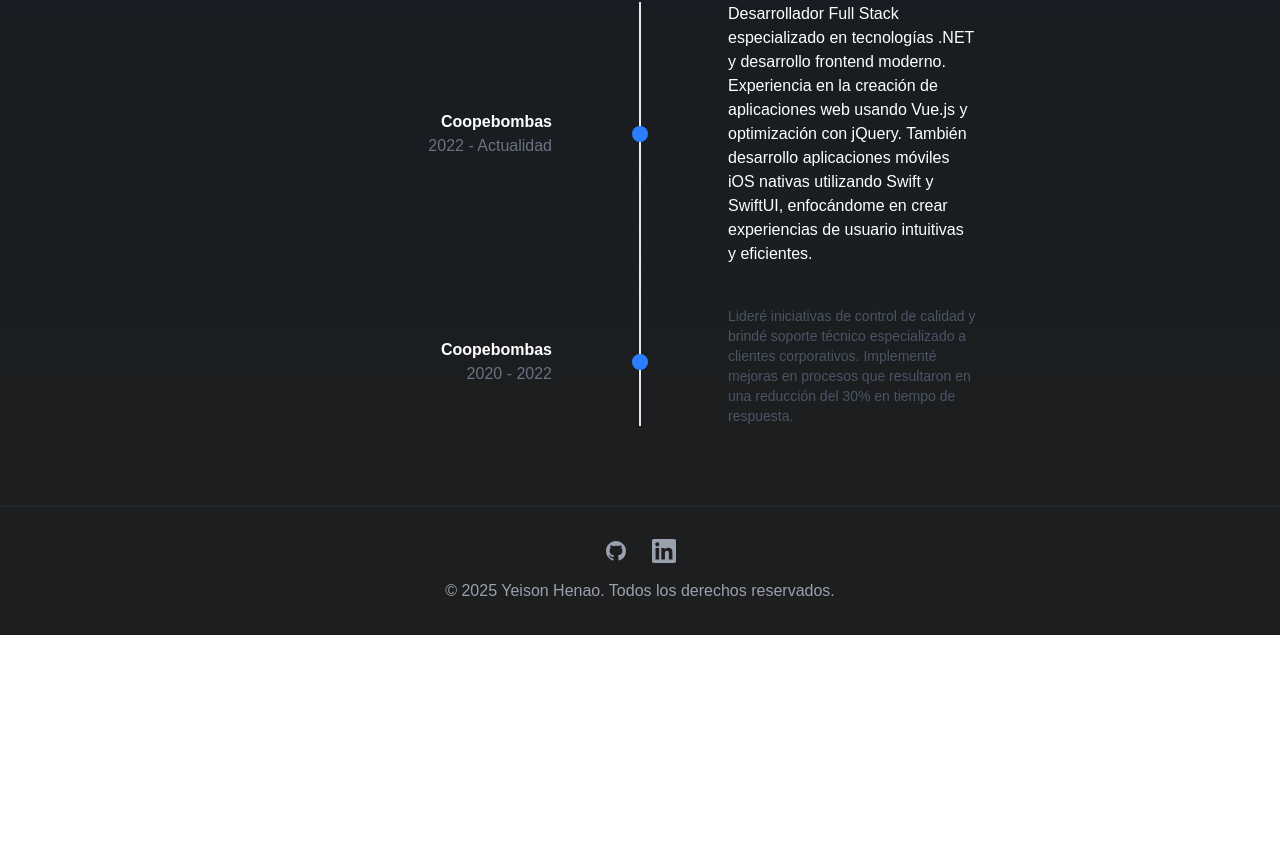
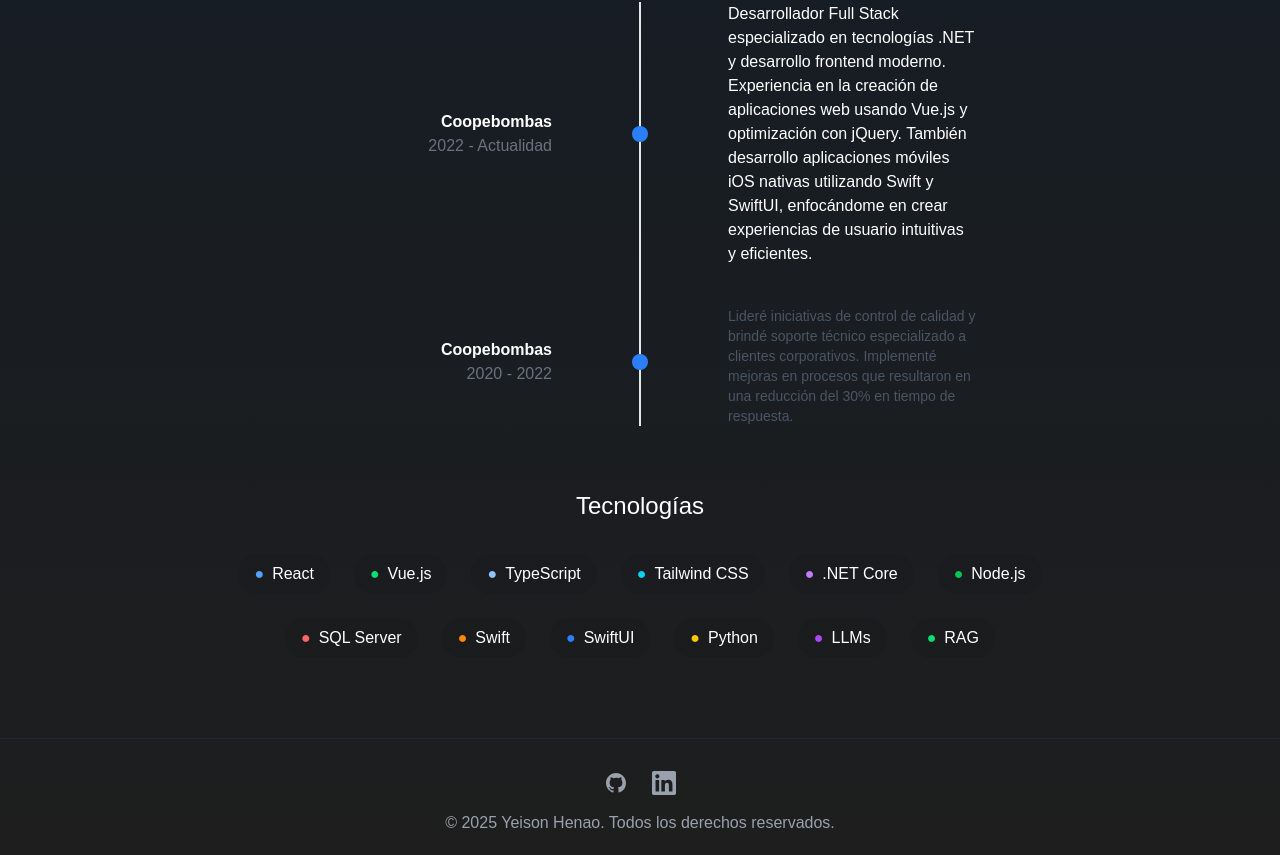
Before and after one commit to YeisonHenao/portfolio, a React (Vite) app: page / in a window 1280 px wide. Shown: the part 1100-1955 px from the top of the page. Before the commit the page ends 1735 px from the top, so only its background shows below. Built offline with nearby package versions, Linux system fonts and the light colour scheme.

Commit message:
Cambio en textos y se añade sección de tecnologias

```diff
--- a/src/App.tsx
+++ b/src/App.tsx
@@ -79,7 +79,7 @@ function App() {
           <div className="mt-10">
             <h2 className="text-center text-2xl m-8">Experiencia</h2>
             <p className="text-center max-w-3xl mx-auto leading-relaxed text-lg mb-8">
-              Con más de 3 años de experiencia en el desarrollo de software, he
+              Con más de 4 años de experiencia en el desarrollo de software, he
               trabajado en Coopebombas donde he evolucionado desde roles de
               soporte técnico hasta convertirme en desarrollador Full Stack. Mi
               trayectoria demuestra un crecimiento constante y adaptabilidad a
@@ -128,6 +128,68 @@ function App() {
             </div>
           </div>
         </section>
+        <section id="tecnologias" className="mt-16">
+          <div>
+            <h2 className="text-center text-2xl m-8">Tecnologías</h2>
+            <div className="flex flex-wrap justify-center gap-6 max-w-4xl mx-auto">
+              {/* Tecnologías Frontend */}
+              <div className="flex items-center bg-zinc-900/30 px-4 py-2 rounded-full">
+                <span className="text-blue-400 mr-2">●</span>
+                <span>React</span>
+              </div>
+              <div className="flex items-center bg-zinc-900/30 px-4 py-2 rounded-full">
+                <span className="text-green-400 mr-2">●</span>
+                <span>Vue.js</span>
+              </div>
+              <div className="flex items-center bg-zinc-900/30 px-4 py-2 rounded-full">
+                <span className="text-blue-300 mr-2">●</span>
+                <span>TypeScript</span>
+              </div>
+              <div className="flex items-center bg-zinc-900/30 px-4 py-2 rounded-full">
+                <span className="text-cyan-400 mr-2">●</span>
+                <span>Tailwind CSS</span>
+              </div>
+
+              {/* Tecnologías Backend */}
+              <div className="flex items-center bg-zinc-900/30 px-4 py-2 rounded-full">
+                <span className="text-purple-400 mr-2">●</span>
+                <span>.NET Core</span>
+              </div>
+              <div className="flex items-center bg-zinc-900/30 px-4 py-2 rounded-full">
+                <span className="text-green-500 mr-2">●</span>
+                <span>Node.js</span>
+              </div>
+              <div className="flex items-center bg-zinc-900/30 px-4 py-2 rounded-full">
+                <span className="text-red-400 mr-2">●</span>
+                <span>SQL Server</span>
+              </div>
+
+              {/* Tecnologías Móvil */}
+              <div className="flex items-center bg-zinc-900/30 px-4 py-2 rounded-full">
+                <span className="text-orange-400 mr-2">●</span>
+                <span>Swift</span>
+              </div>
+              <div className="flex items-center bg-zinc-900/30 px-4 py-2 rounded-full">
+                <span className="text-blue-500 mr-2">●</span>
+                <span>SwiftUI</span>
+              </div>
+
+              {/* Tecnologías IA */}
+              <div className="flex items-center bg-zinc-900/30 px-4 py-2 rounded-full">
+                <span className="text-yellow-400 mr-2">●</span>
+                <span>Python</span>
+              </div>
+              <div className="flex items-center bg-zinc-900/30 px-4 py-2 rounded-full">
+                <span className="text-purple-500 mr-2">●</span>
+                <span>LLMs</span>
+              </div>
+              <div className="flex items-center bg-zinc-900/30 px-4 py-2 rounded-full">
+                <span className="text-green-400 mr-2">●</span>
+                <span>RAG</span>
+              </div>
+            </div>
+          </div>
+        </section>
       </main>
       <footer className="mt-20 py-8 border-t border-gray-800">
         <div className="max-w-4xl mx-auto px-4">
```
